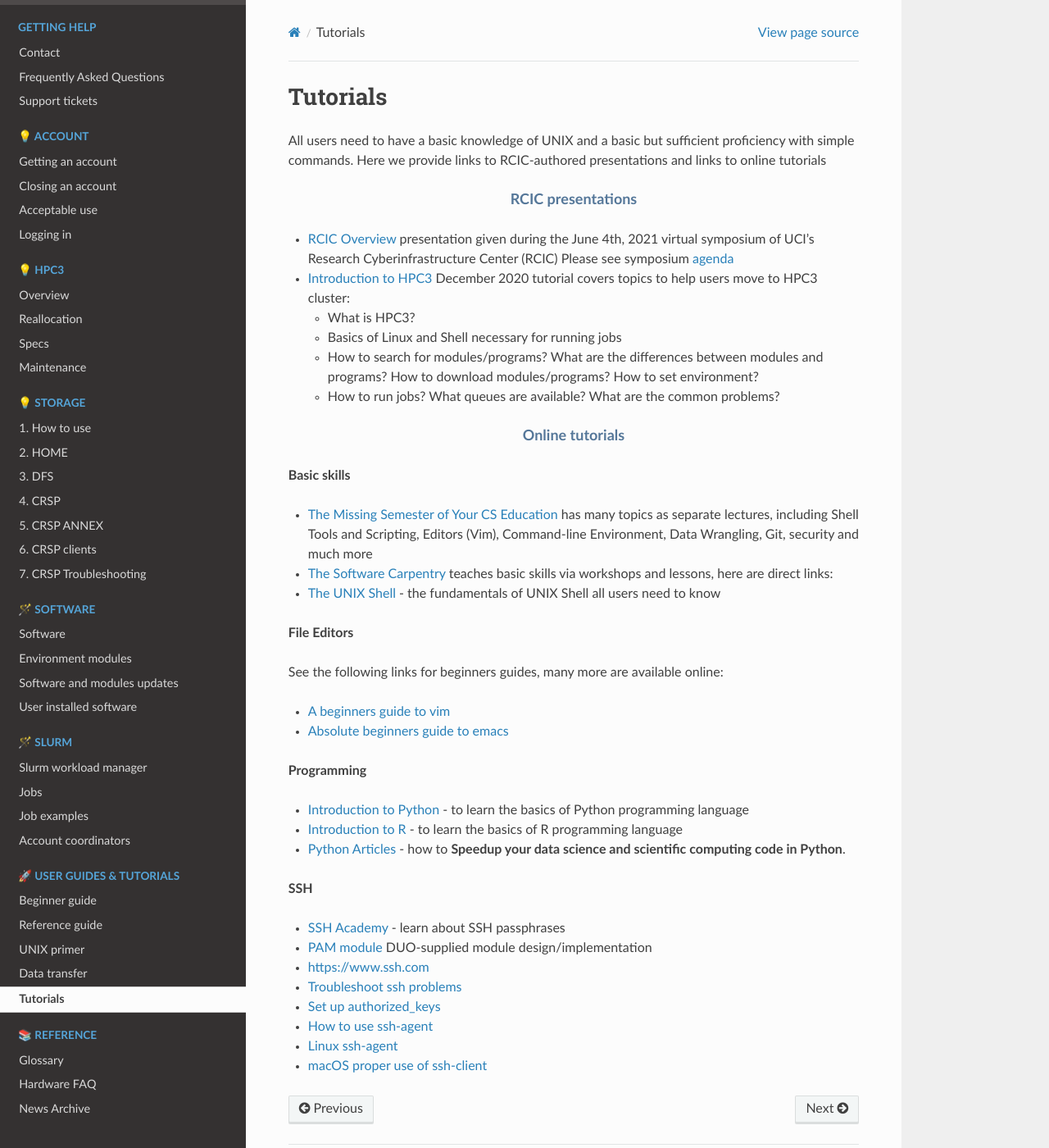
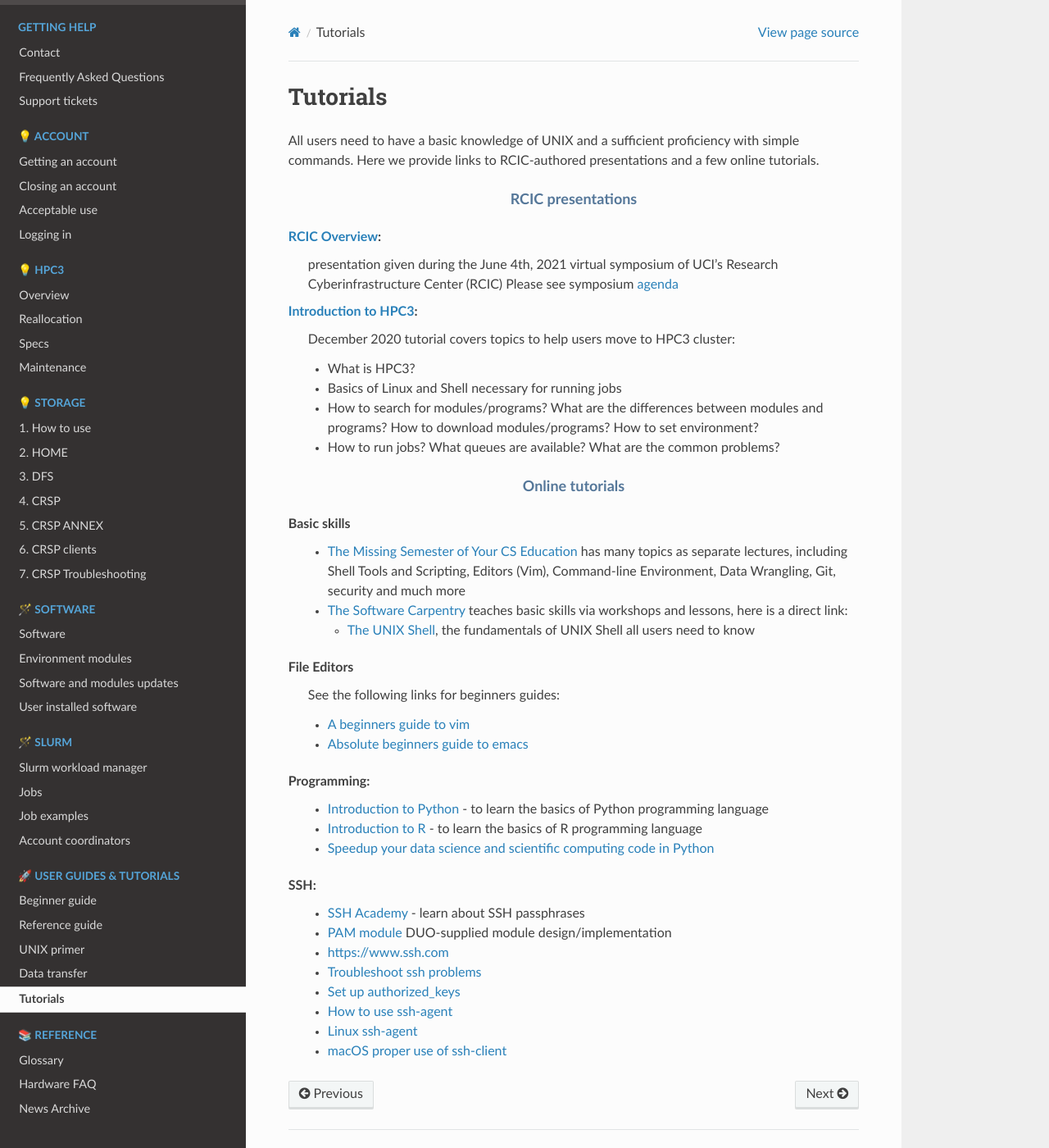
Before and after one commit to RCIC-UCI-Public/website-rcic, a Sphinx documentation site: the page built from docs/source/guides/tutorials.rst, in a window 1280 px wide and 1400 px high. Shown: the whole window at 82% size. Built offline with Sphinx 7.4.7 and the Read the Docs theme 2.0.0, drawn with Linux system fonts in a browser that asks for light colours.

Commit message:
align by subject

```diff
--- a/docs/source/guides/tutorials.rst
+++ b/docs/source/guides/tutorials.rst
@@ -3,71 +3,68 @@
 Tutorials
 =========
 
-All users need to have a basic knowledge of UNIX and a basic but sufficient proficiency
-with simple commands. Here we provide links to RCIC-authored presentations and links to online tutorials
+All users need to have a basic knowledge of UNIX and a sufficient proficiency
+with simple commands. Here we provide links to RCIC-authored presentations and
+a few online tutorials.
 
-..  _rcic presentations:
+.. _rcic presentations:
 
 .. centered:: :section:`RCIC presentations`
 
-- `RCIC Overview </_static/2021-symposium-RCIC-overview.pdf>`_
+`RCIC Overview </_static/2021-symposium-RCIC-overview.pdf>`_:
   presentation given during the June 4th, 2021 virtual symposium of UCI’s Research Cyberinfrastructure Center (RCIC)
   Please see symposium :ref:`agenda<symposium 2021>`
 
-- `Introduction to HPC3 </_static/2020-tutorial-intro-hpc3.pdf>`_
+`Introduction to HPC3 </_static/2020-tutorial-intro-hpc3.pdf>`_:
   December 2020 tutorial covers topics to help users move to HPC3 cluster:
 
   - What is HPC3?
   - Basics of Linux and Shell necessary for running jobs
-  - How to search for modules/programs? What are the differences between modules
-    and programs? How to download modules/programs? How to set environment?
+  - How to search for modules/programs?  What are the differences between modules
+    and programs?  How to download modules/programs?  How to set environment?
   - How to run jobs? What queues are available? What are the common problems?
 
-..   _online tutorials:
+.. _online tutorials:
 
 .. centered:: :section:`Online tutorials`
 
 **Basic skills**
+  - `The Missing Semester of Your CS Education <https://missing.csail.mit.edu>`_
+    has many topics as separate lectures, including Shell Tools and Scripting, Editors (Vim), Command-line Environment,
+    Data Wrangling, Git, security and much more
+  - `The Software Carpentry <https://software-carpentry.org/lessons/index.html>`_
+    teaches basic skills  via workshops and lessons, here is a direct link:
 
-- `The Missing Semester of Your CS Education <https://missing.csail.mit.edu>`_
-  has many topics as separate lectures, including Shell Tools and Scripting, Editors (Vim), Command-line Environment,
-  Data Wrangling, Git, security and much more
-- `The Software Carpentry
-  <https://software-carpentry.org/lessons/index.html>`_
-  teaches basic skills  via workshops and lessons, here are direct links:
-- `The UNIX Shell <http://swcarpentry.github.io/shell-novice>`_ -
-  the fundamentals of UNIX Shell all users need to know
+    - `The UNIX Shell <http://swcarpentry.github.io/shell-novice>`_,
+      the fundamentals of UNIX Shell all users need to know
 
-..  _editors:
+.. _editors:
 
 **File Editors**
+  See the following links for beginners guides:
 
-See the following links for beginners guides, many more are available online:
+  - `A beginners guide to vim <https://www.linux.com/training-tutorials/vim-101-beginners-guide-vim/>`_
+  - `Absolute beginners guide to emacs <http://www.jesshamrick.com/2012/09/10/absolute-beginners-guide-to-emacs/>`_
 
-- `A beginners guide to vim <https://www.linux.com/training-tutorials/vim-101-beginners-guide-vim/>`_
-- `Absolute beginners guide to emacs <http://www.jesshamrick.com/2012/09/10/absolute-beginners-guide-to-emacs/>`_
+.. _programming tutorials:
 
-..  _programming tutorials:
+**Programming**:
+  - `Introduction to Python <https://swcarpentry.github.io/python-novice-inflammation/>`_ - to
+    learn the basics of Python programming language
+  - `Introduction to R <http://swcarpentry.github.io/r-novice-inflammation/>`_ - to
+    learn the basics of R programming language
+  - `Speedup your data science and scientific computing code in Python  <https://pythonspeed.com/datascience/>`_
 
-**Programming**
+.. _ssh tutorials:
 
-- `Introduction to Python <https://swcarpentry.github.io/python-novice-inflammation/>`_ - to
-  learn the basics of Python programming language
-- `Introduction to R <http://swcarpentry.github.io/r-novice-inflammation/>`_ - to
-  learn the basics of R programming language
-- `Python Articles <https://pythonspeed.com/datascience/>`_ - how to **Speedup your data science and scientific computing code in Python**.
-
-..   _ssh tutorials:
-
-**SSH**
-
-- `SSH Academy <https://www.ssh.com/academy/ssh/passphrase>`_ - learn about SSH passphrases
--  `PAM module
-   <https://access.redhat.com/documentation/en-us/red_hat_enterprise_linux/6/html/managing_smart_cards/pluggable_authentication_modules>`_
-   DUO-supplied module design/implementation
-- `https://www.ssh.com <https://www.ssh.com>`_
-- `Troubleshoot ssh problems <https://www.linux.com/topic/networking/4-reasons-why-ssh-connection-fails>`_
-- `Set up authorized_keys <https://www.ssh.com/ssh/authorized_keys/>`_
-- `How to use ssh-agent <https://www.ssh.com/ssh/agent>`_
-- `Linux ssh-agent <https://www.ssh.com/academy/ssh/agent>`_
-- `macOS proper use of ssh-client <https://www.getpagespeed.com/work/proper-use-of-ssh-client-in-mac-os-x>`_
+**SSH**:
+  - `SSH Academy <https://www.ssh.com/academy/ssh/passphrase>`_ - learn about SSH passphrases
+  -  `PAM module
+     <https://access.redhat.com/documentation/en-us/red_hat_enterprise_linux/6/html/managing_smart_cards/pluggable_authentication_modules>`_
+     DUO-supplied module design/implementation
+  - `https://www.ssh.com <https://www.ssh.com>`_
+  - `Troubleshoot ssh problems <https://www.linux.com/topic/networking/4-reasons-why-ssh-connection-fails>`_
+  - `Set up authorized_keys <https://www.ssh.com/ssh/authorized_keys/>`_
+  - `How to use ssh-agent <https://www.ssh.com/ssh/agent>`_
+  - `Linux ssh-agent <https://www.ssh.com/academy/ssh/agent>`_
+  - `macOS proper use of ssh-client <https://www.getpagespeed.com/work/proper-use-of-ssh-client-in-mac-os-x>`_
```
